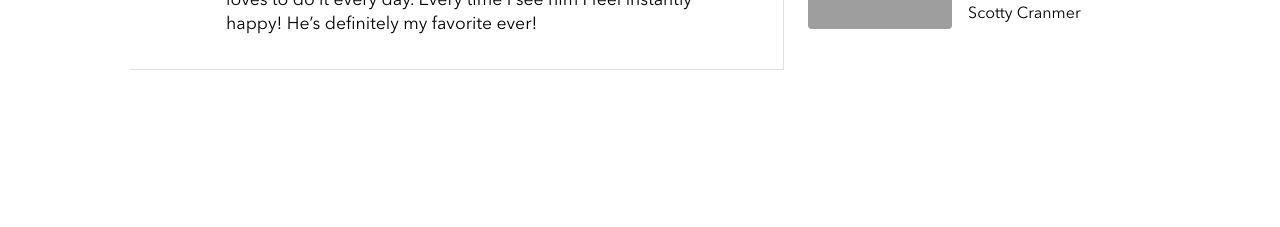
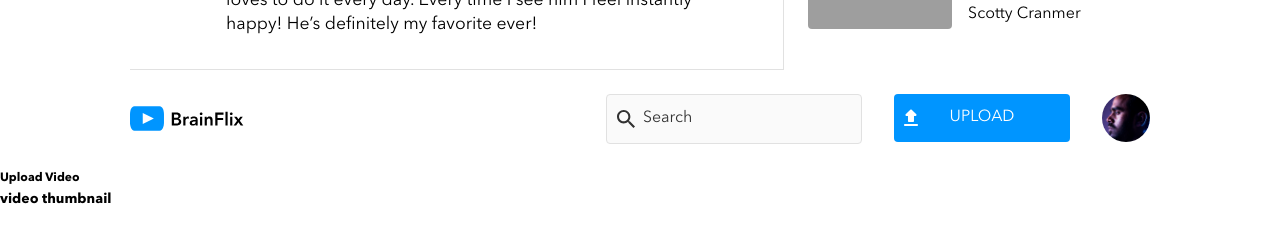
Before and after one commit to mandeepharsh/Harsh-arora-brainflix, a React (Create React App) app: page / in a window 1280 px wide. Shown: the part 1673-1900 px from the top of the page. Before the commit the page ends 1743 px from the top, so only its background shows below. Built offline with nearby package versions, Linux system fonts and the light colour scheme; grey boxes are pictures that could not be loaded.

Commit message:
create video upload page

```diff
--- a/src/App.js
+++ b/src/App.js
@@ -8,6 +8,7 @@ import HomePage from './pages/HomePage/HomePage';
 // Importing Json Files
 import videos from "./data/video.json";
 import videoDetails from "./data/video-details.json";
+import VideoUploadPage from './pages/VideoUploadPage/VideoUploadPage';
 
 
 function App() {
@@ -32,6 +33,7 @@ function App() {
               filteredVideos = {filteredVideos}
               selectedVideo = {selectedVideo}
     />
+    <VideoUploadPage/>
    </>
   );
 }
--- /dev/null
+++ b/src/pages/VideoUploadPage/VideoUploadPage.js
@@ -0,0 +1,31 @@
+import Header from "../../components/Header/Header"
+
+
+const VideoUploadPage = () => {
+  return (
+    <>
+      <Header/>
+      <div>
+        <h2>Upload Video</h2>
+        <div>
+            <h3>video thumbnail</h3>
+            <img/>
+        </div>
+        <form>
+            <label>
+                 Title your video
+                <input/>
+            </label>
+            <label>
+                 Add a video description
+                <input/>
+            </label>
+            <button>publish</button>
+            <button>cancel</button>
+        </form>
+      </div>
+    </>
+  )
+}
+
+export default VideoUploadPage
```
Also changed, not shown: src/pages/VideoUploadPage/VideoUploadPage.scss (added).
